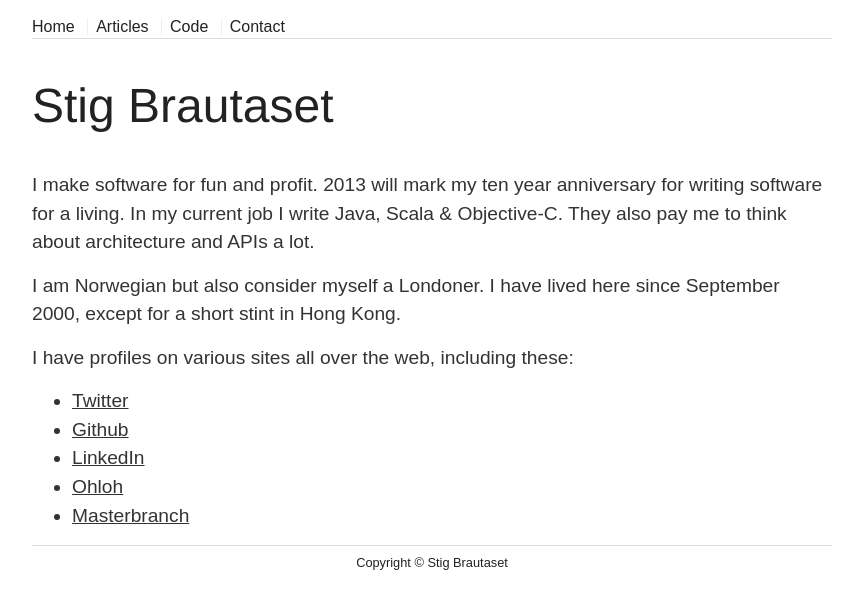
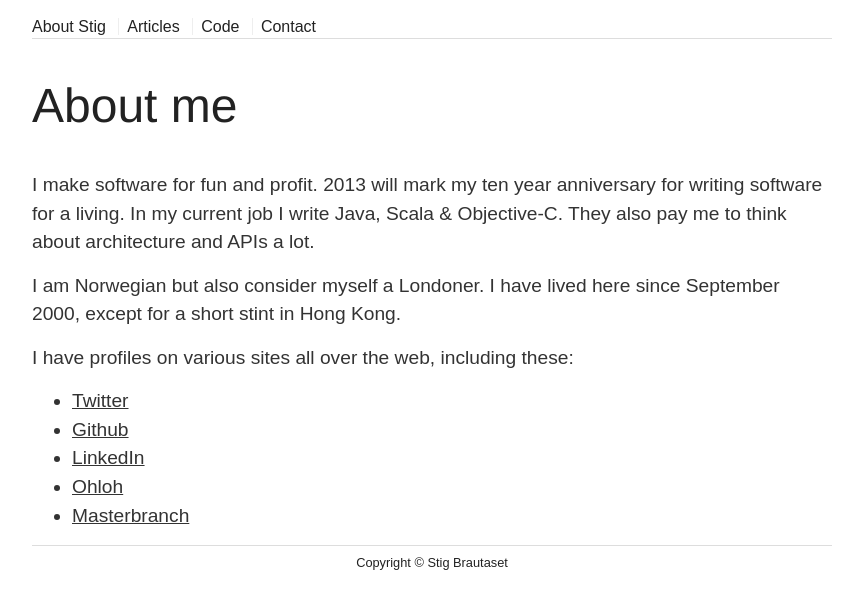
Before and after one commit to stig/www.brautaset.org, a Jekyll site: the page built from index.md, in a window 1280 px wide. Shown: the top 609 px of the page, without its empty margins (208-1061 px from the left). Built offline with Jekyll 4.4.1, drawn with Linux system fonts in a browser that asks for light colours.

Commit message:
index -> about

```diff
--- a/_layouts/default.html
+++ b/_layouts/default.html
@@ -25,7 +25,7 @@
         <header>
             <nav>
                 <ul>
-                    <li><a href="/">Home</a></li>
+                    <li><a href="/">About Stig</a></li>
                     <li><a href="/articles.html">Articles</a></li>
                     <li><a href="/code.html">Code</a></li>
                     <li><a href="/contact.html">Contact</a></li>
--- a/index.md
+++ b/index.md
@@ -1,6 +1,6 @@
 ---
 layout: default
-title: Stig Brautaset
+title: About me
 ---
 
 I make software for fun and profit. 2013 will mark my ten year anniversary for writing
```
